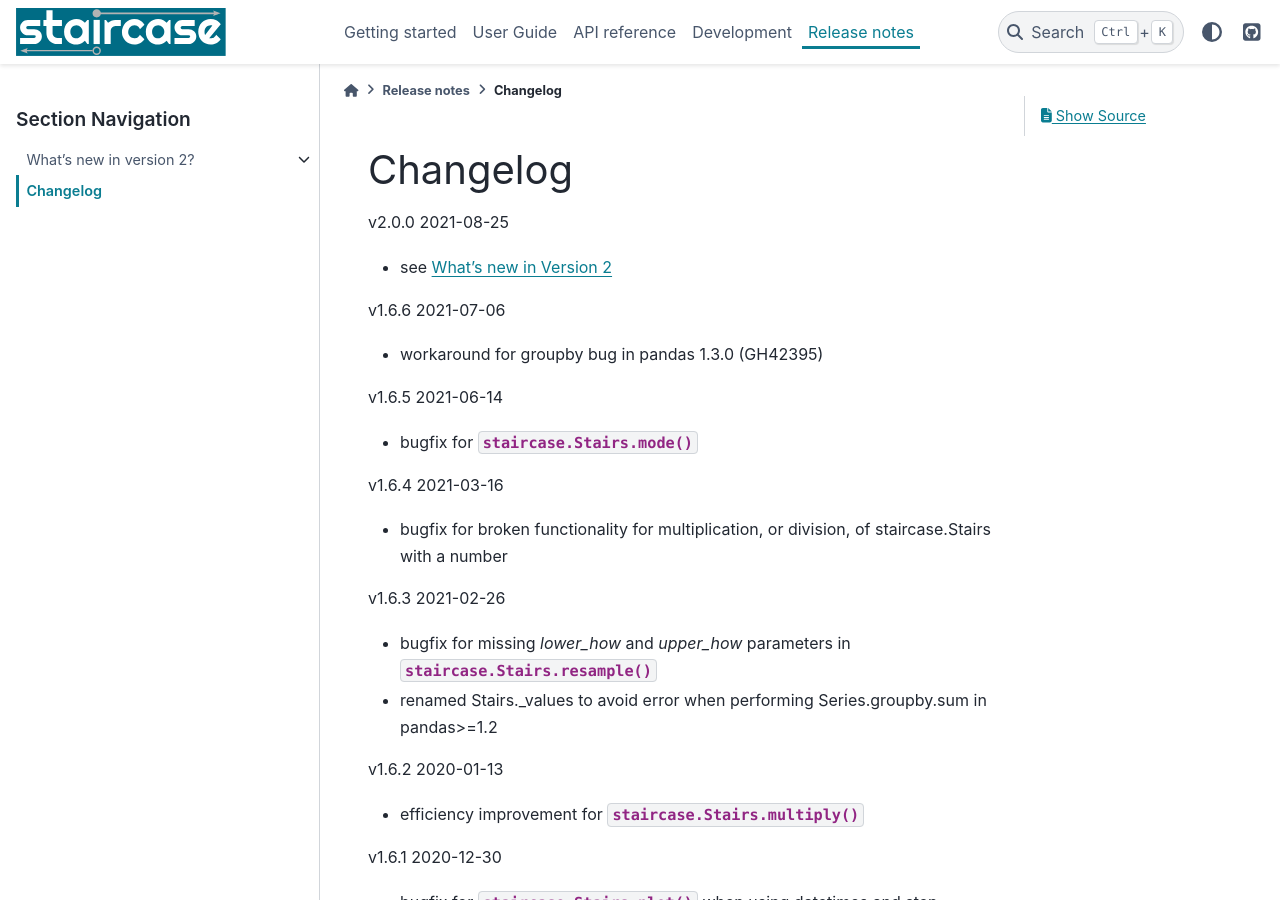
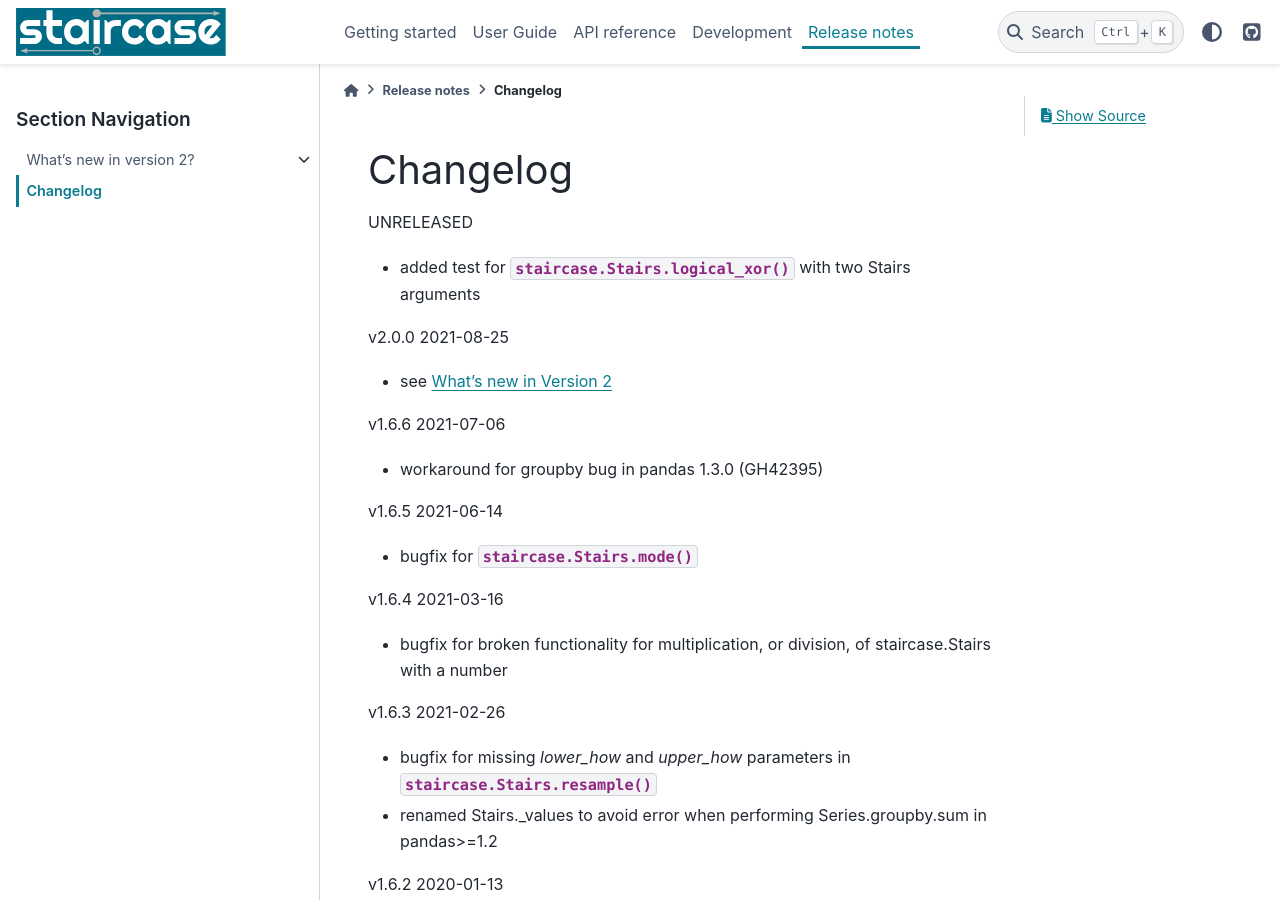
Before and after one commit to staircase-dev/staircase, a Sphinx documentation site: the page built from docs/release_notes/changelog.rst, in a window 1280 px wide and 900 px high. Built offline with Sphinx 7.4.7 and the PyData theme 0.15.4, drawn with Linux system fonts in a browser that asks for light colours; pages that are not in the unit, such as notebooks, are missing from menus.

Commit message:
release notes

```diff
--- a/docs/release_notes/changelog.rst
+++ b/docs/release_notes/changelog.rst
@@ -5,6 +5,9 @@
 Changelog
 =========
 
+UNRELEASED
+
+- added test for :meth:`staircase.Stairs.logical_xor` with two Stairs arguments
 
 v2.0.0 2021-08-25
 
```
